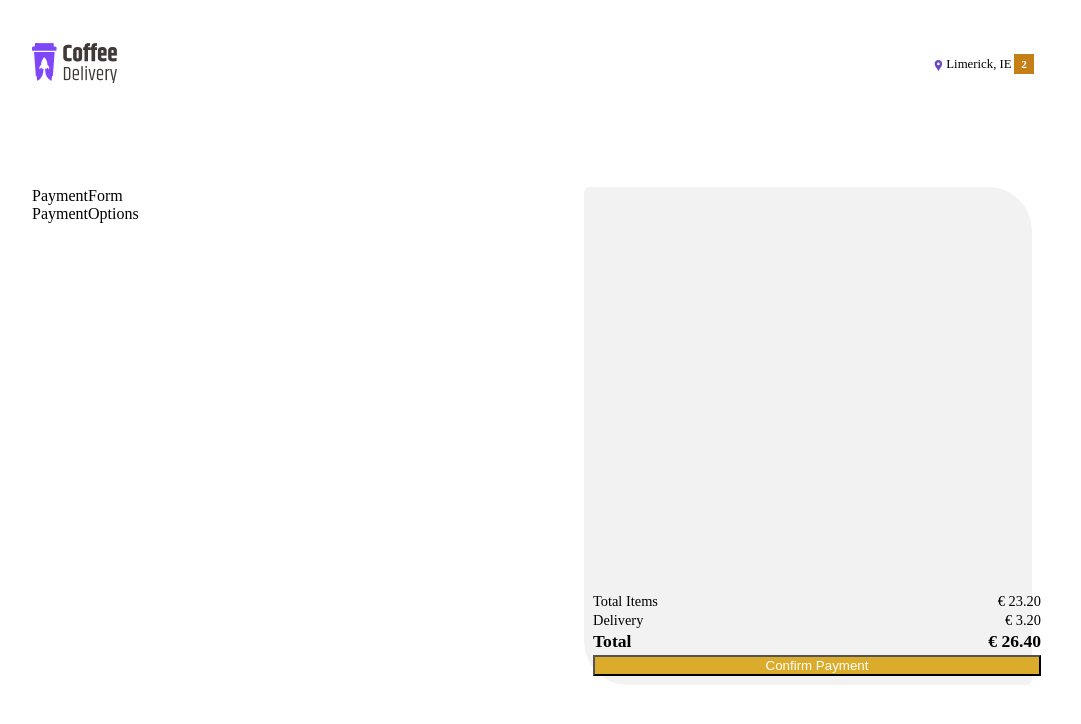
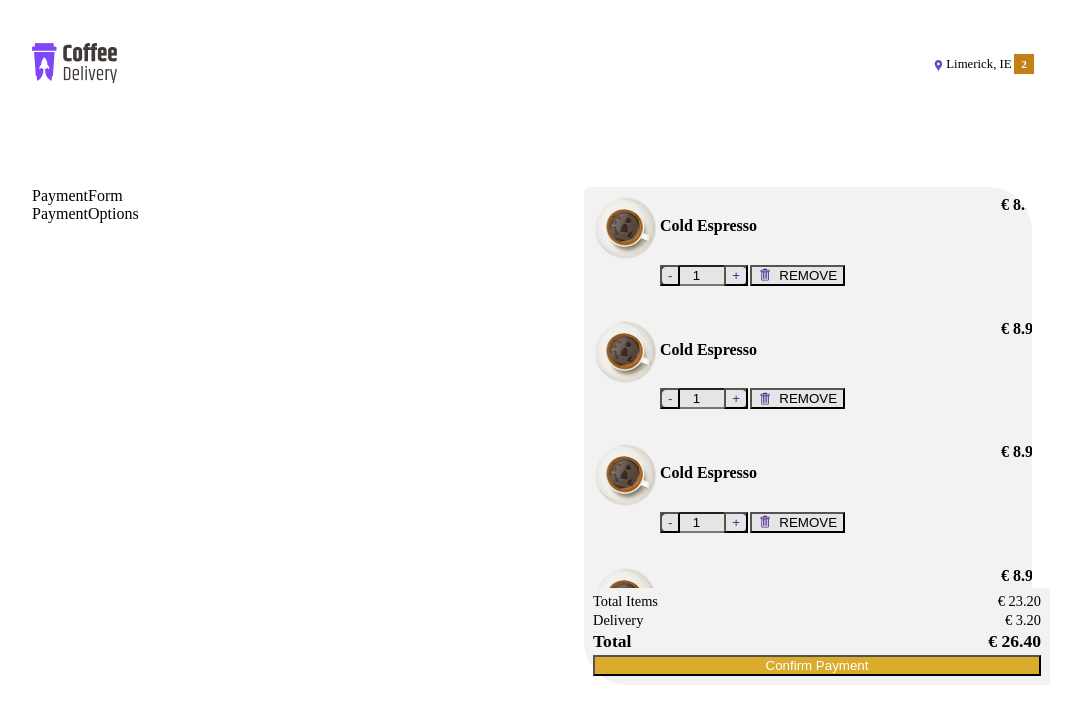
Before and after one commit to diebraga/delivery_coffee, a React (Vite) app: page /cart in a window 1280 px wide. Shown: the top 724 px of the page, without its empty margins (108-1189 px from the left). Built offline with nearby package versions, Linux system fonts and the light colour scheme; the HTML template or start-up script is replaced by a standard one.

Commit message:
payment widget

```diff
--- a/src/components/OurCoffes/QuantityForm.tsx
+++ b/src/components/OurCoffes/QuantityForm.tsx
@@ -1,6 +1,6 @@
 import { Button, HStack, IconButton, Input, InputGroup, InputLeftElement, InputRightElement } from "@chakra-ui/react"
 import { IoMdCart } from "react-icons/io"
-import { useInputControl } from "./useInputControl"
+import { useInputControl } from "../../hooks/useInputControl"
 
 export function QuantityForm() {
   const {
--- a/src/components/Payment/PaymentWidget.tsx
+++ b/src/components/Payment/PaymentWidget.tsx
@@ -1,9 +1,10 @@
-import { Flex } from "@chakra-ui/react";
+import { Box, Flex } from "@chakra-ui/react";
 import { PaymentWidgetFooter } from "./PaymentWidgetFooter";
 import { PaymentWidgetItem } from "./PaymentWidgetItem";
 
 export function PaymentWidget() {
   return (
+    <Box>
       <Flex
         maxW='448px'
         w='488px'
@@ -16,8 +17,20 @@ export function PaymentWidget() {
         flexDir={'column'}
         position={'relative'}
       >
+        <Flex
+          flexDir={'column'}
+          h='437px'
+          overflow={'scroll'}
+          borderTopRightRadius='44px'
+        >
           <PaymentWidgetItem />
+          <PaymentWidgetItem />
+          <PaymentWidgetItem />
+          <PaymentWidgetItem />
+        </Flex>
+
         <PaymentWidgetFooter />
       </Flex>
+    </Box>
   )
 }
--- a/src/components/Payment/PaymentWidgetFooter.tsx
+++ b/src/components/Payment/PaymentWidgetFooter.tsx
@@ -10,8 +10,9 @@ export function PaymentWidgetFooter() {
       position={'absolute'}
       bottom='0'
       w='100%'
-      bg='blue.100'
+      bg='#F3F2F2'
       borderBottomLeftRadius={'44px'}
+      zIndex='5'
     >
       <Flex
         flexDir={'column'}
--- a/src/components/Payment/PaymentWidgetItem.tsx
+++ b/src/components/Payment/PaymentWidgetItem.tsx
@@ -1,17 +1,53 @@
-import { Flex } from "@chakra-ui/react";
+import { Flex, Text, Image, Divider, Box } from "@chakra-ui/react";
+import Cafe from '../../assets/coffee/cold_espresso.png'
+import { PaymentWidgetQuantityControl } from "./PaymentWidgetQuantityControl";
 
 export function PaymentWidgetItem() {
   return (
     <Flex
       flexDir={'column'}
-      p='9'
-      position={'absolute'}
-      top='0'
-      w='100%'
-      bg='red.100'
       borderTopRightRadius={'44px'}
+      zIndex='1'
     >
+      <Flex
+        justify={'space-between'}
+        p='9'
+        w='100%'
+      >
+        <Flex>
+          <Flex>
+            <Image src={Cafe} w='64px' h='64px' />
 
+            <Flex
+              ml='3'
+              flexDir={'column'}
+              w='100%'
+            >
+              <Text
+                as='h4'
+              >
+                Cold Espresso
+              </Text>
+
+              <Flex>
+                <PaymentWidgetQuantityControl />
+              </Flex>
+            </Flex>
+          </Flex>
+        </Flex>
+
+        <Flex>
+          <Text
+            as='span'
+            fontWeight={'700'}
+          >
+            € 8.90
+          </Text>
+        </Flex>
+      </Flex>
+      <Box px='9'>
+        <Divider />
+      </Box>
     </Flex>
   )
 }
--- /dev/null
+++ b/src/components/Payment/PaymentWidgetQuantityControl.tsx
@@ -0,0 +1,65 @@
+import { Button, Flex, HStack, Input, InputGroup, InputLeftElement, InputRightElement } from "@chakra-ui/react"
+import { GoTrashcan } from "react-icons/go"
+import { useInputControl } from "../../hooks/useInputControl"
+
+export function PaymentWidgetQuantityControl() {
+  const {
+    count,
+    decrement,
+    icrement,
+    setCount
+  } = useInputControl({ defaultNum: 1 })
+
+  return (
+    <Flex>
+      <HStack mt='8px'>
+        <InputGroup size='sm'>
+          <InputLeftElement>
+            <Button
+              size='xs'
+              bg='transparent'
+              onClick={decrement}
+              color='#4B2995'
+            >
+              -
+            </Button>
+          </InputLeftElement>
+          <Input
+            type={'number'}
+            borderRadius='6px'
+            w='80px'
+            variant={'filled'}
+            bg='#E6E5E5'
+            textAlign={'center'}
+            value={count}
+            readOnly
+            onChange={e => setCount(Number(e.target.value))}
+            focusBorderColor='#4B2995'
+          />
+          <InputRightElement>
+            <Button
+              size='xs'
+              bg='transparent'
+              onClick={icrement}
+              color='#4B2995'
+            >
+              +
+            </Button>
+          </InputRightElement>
+        </InputGroup>
+      </HStack>
+      <Button
+        aria-label='Add to cart'
+        size='sm'
+        mt='8px'
+        fontWeight={'300'}
+        ml='2'
+        leftIcon={<GoTrashcan fill='#4B2995'/>}
+        bg='#E6E5E5'
+      >
+        REMOVE
+      </Button>
+    </Flex>
+
+  )
+}
```
Also changed, not shown: src/hooks/useInputControl.ts (renamed from src/components/OurCoffes/useInputControl.ts). Lines whose indentation alone changed are shown as unchanged.
